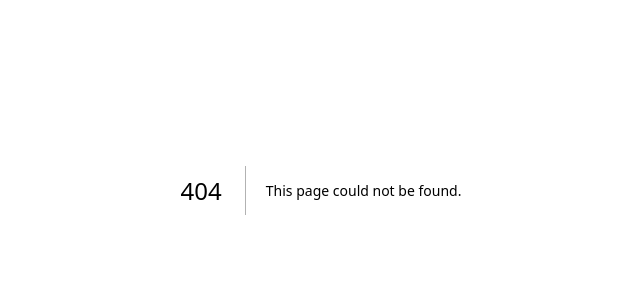
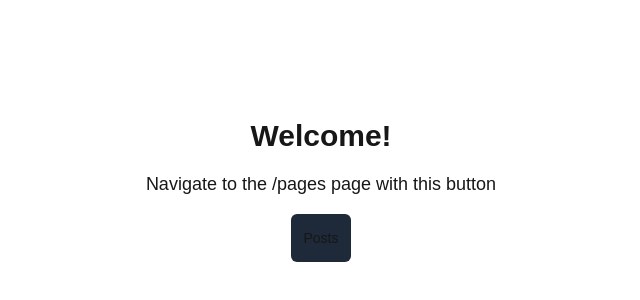
Before and after one commit to fsimonelli/streaver-challenge, a Next.js app: page / in a window 1280 px wide. Before the commit this address had no page. Shown: the part 210-510 px from the top of the page, without its empty margins (319-959 px from the left). Built offline with nearby package versions, Linux system fonts and the light colour scheme.

Commit message:
feat: homepage

```diff
--- /dev/null
+++ b/src/app/page.tsx
@@ -0,0 +1,16 @@
+import Link from 'next/link';
+
+export default function Home() {
+  return (
+    <main className='flex min-h-screen min-w-full flex-col items-center justify-center'>
+      <h1 className='m-4 text-3xl font-bold'>Welcome!</h1>
+      <p className='text-lg'>Navigate to the /pages page with this button</p>
+      <Link
+        href='/posts'
+        className='m-4 flex h-[48px] grow items-center justify-center gap-2 rounded-md bg-gray-800 p-3 text-sm font-medium hover:bg-gray-600 hover:text-gray-50 md:flex-none md:justify-start md:p-2 md:px-3'
+      >
+        <p className='md:block'>Posts</p>
+      </Link>
+    </main>
+  );
+}
--- a/src/app/ui/Card.tsx
+++ b/src/app/ui/Card.tsx
@@ -5,7 +5,7 @@ interface CardProps {
 
 export default function Card({ title, body }: CardProps) {
   return (
-    <div className='block max-w-sm rounded-lg border border-gray-200 bg-white p-6 shadow-sm hover:bg-gray-100 dark:border-gray-700 dark:bg-gray-800 dark:hover:bg-gray-700'>
+    <div className='block max-w-sm rounded-lg border border-gray-200 bg-white p-6 shadow-sm dark:border-gray-700 dark:bg-gray-800'>
       <h5 className='mb-2 text-2xl font-bold tracking-tight text-gray-900 dark:text-white'>
         {title}
       </h5>
--- a/src/app/ui/SearchBar.tsx
+++ b/src/app/ui/SearchBar.tsx
@@ -5,12 +5,11 @@ interface SearchProps {
 
 export default function SearchBar({ term, onSearchChange }: SearchProps) {
   return (
-    <form className='mx-auto max-w-lg'>
+    <form className='m-4 mx-auto max-w-lg'>
       <div className='relative w-full'>
         <input
-          type='input'
-          className='z-20 block w-full rounded-e-lg border border-s-2 border-gray-300 border-s-gray-50 bg-gray-50 p-2.5 text-sm text-gray-900 focus:border-blue-500 focus:ring-blue-500 dark:border-gray-600 dark:border-s-gray-700 dark:bg-gray-700 dark:text-white dark:placeholder-gray-400 dark:focus:border-blue-500'
-          placeholder='Search post'
+          className='z-20 block w-full rounded border border-gray-300 border-s-gray-50 bg-gray-50 p-2.5 text-sm text-gray-900 focus:border-blue-500 focus:ring-blue-500 dark:border-gray-600 dark:border-s-gray-700 dark:bg-gray-700 dark:text-white dark:placeholder-gray-400 dark:focus:border-blue-500'
+          placeholder='Search posts by userId'
           onChange={onSearchChange}
           value={term}
         />
```
